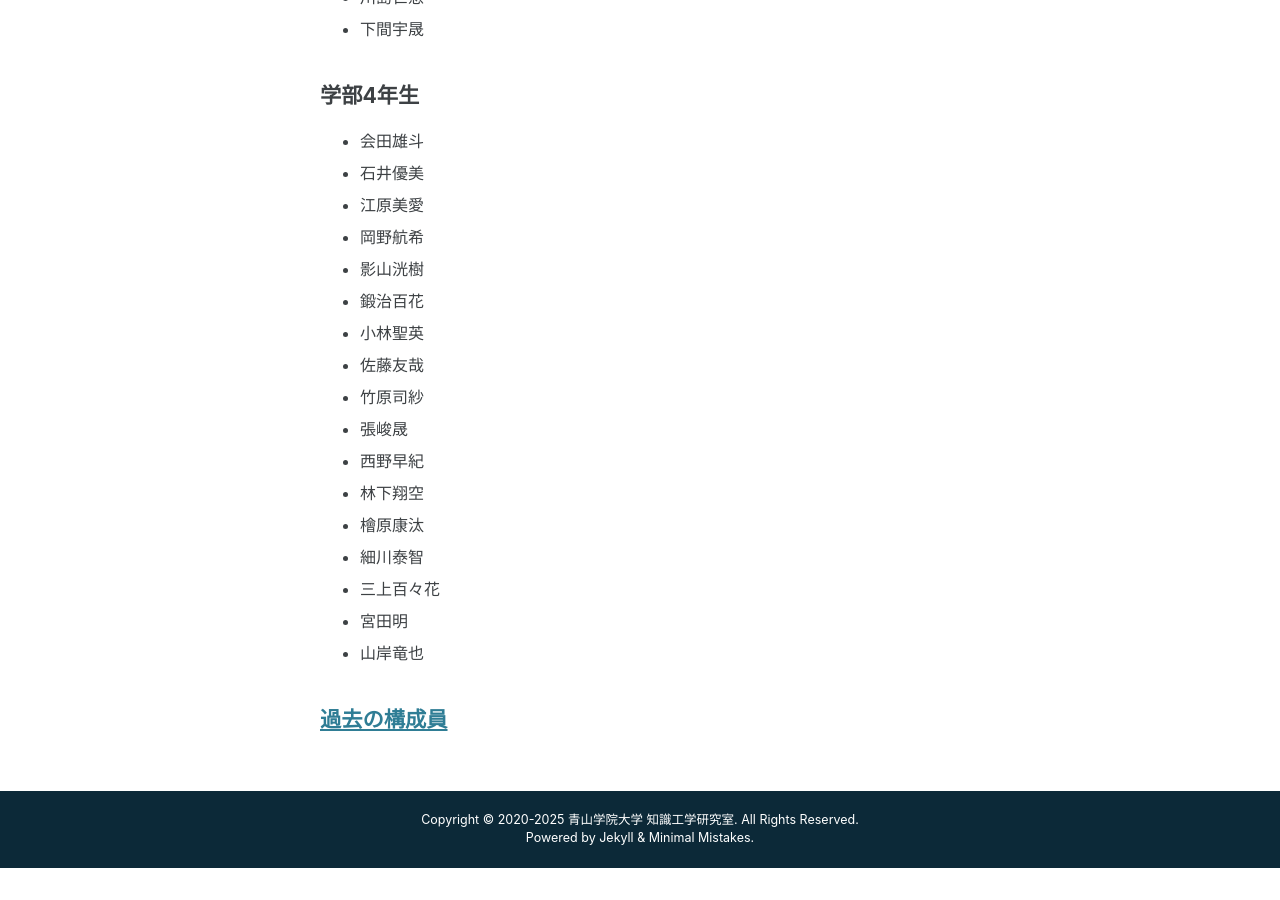
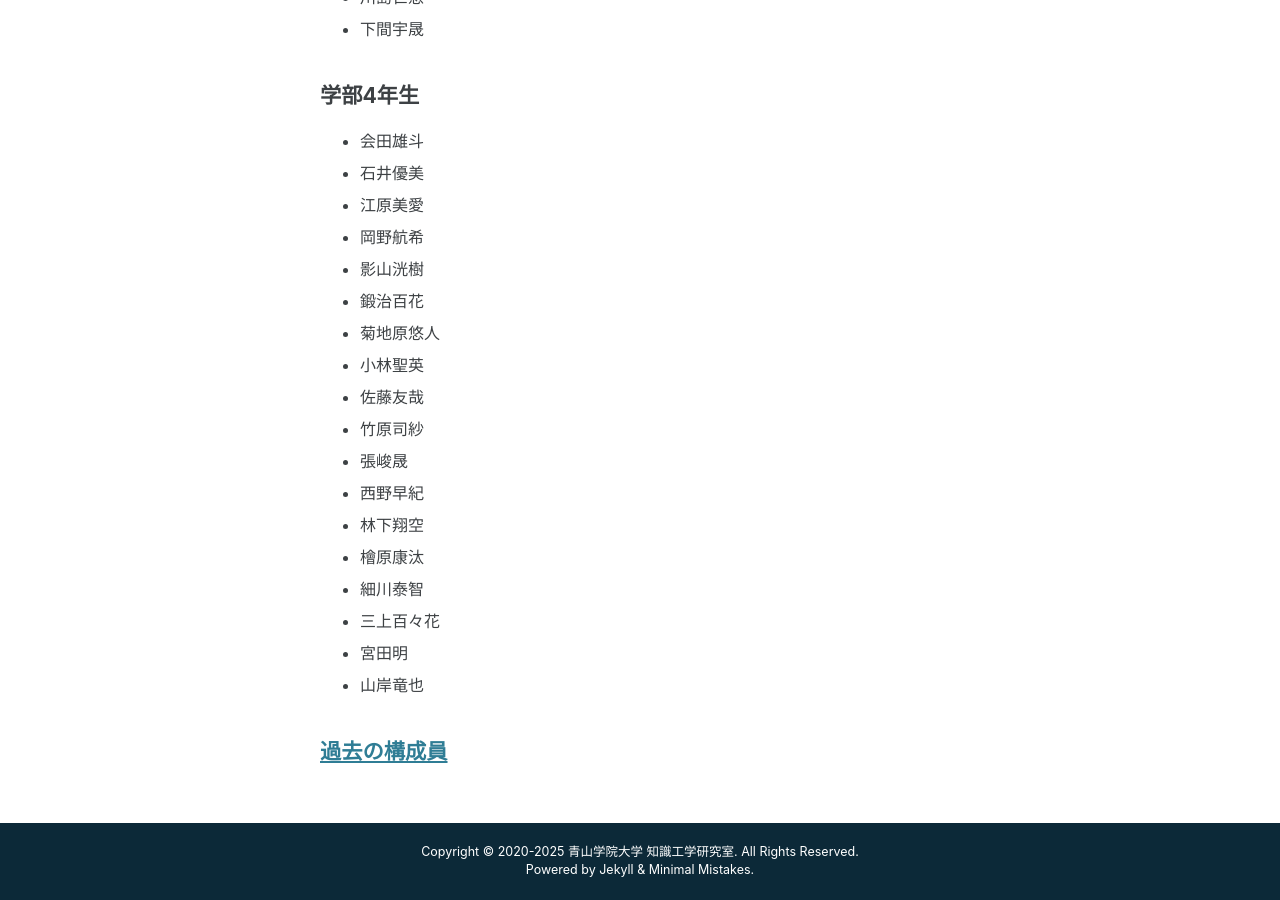
Before and after one commit to ke-lab-it-agu/ke-lab-it-agu.github.io, a Jekyll site: the page built from members.md, in a window 1280 px wide and 900 px high, scrolled down 622 px. Built offline with Jekyll 4.4.1, drawn with Linux system fonts in a browser that asks for light colours; cached includes are drawn as plain includes; before the commit the page ends 1490 px from its top, so only the background shows below that.

Commit message:
update members

```diff
--- a/members.md
+++ b/members.md
@@ -24,6 +24,7 @@ layout: single
 * 岡野航希
 * 影山洸樹
 * 鍛治百花
+* 菊地原悠人
 * 小林聖英
 * 佐藤友哉
 * 竹原司紗
```
